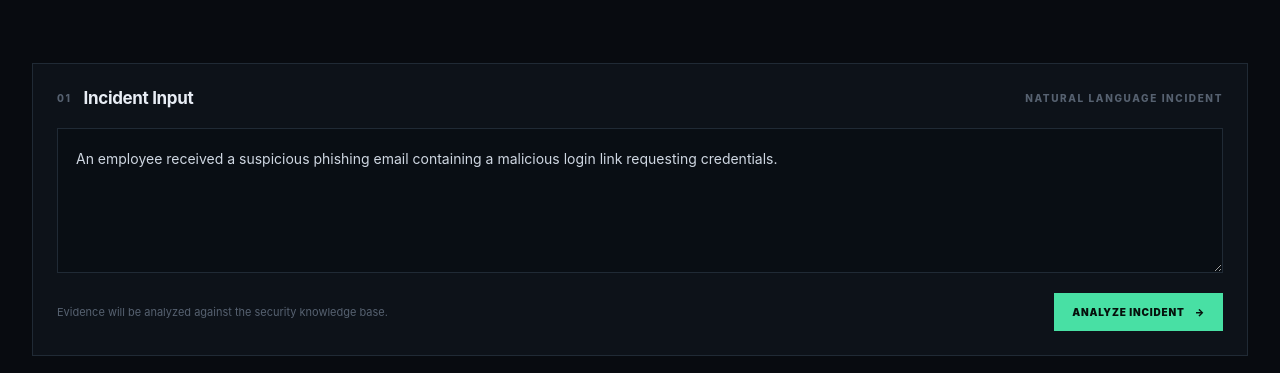
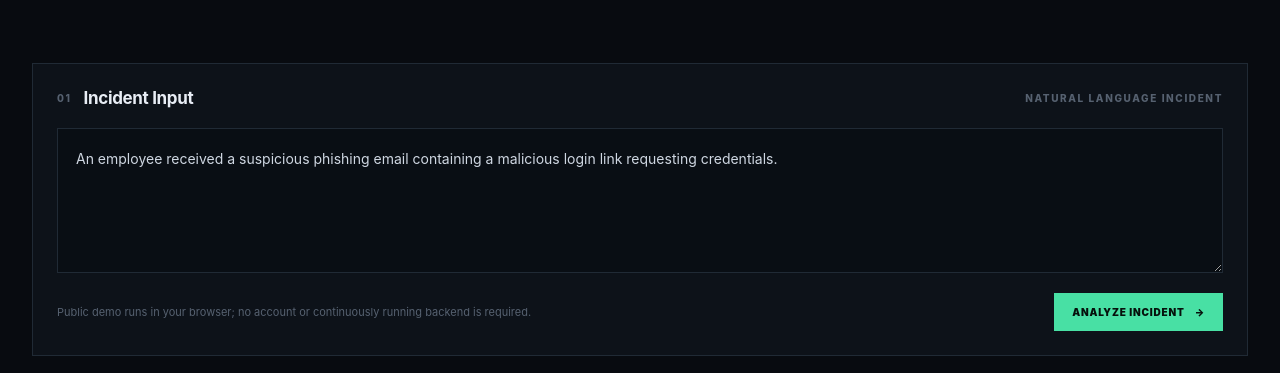
Before and after one commit to Sarma9273/ra-xsoc-security-copilot, a React (Vite) app in the folder frontend/: page / in a window 1280 px wide. Shown: the part 417-790 px from the top of the page. Built offline with nearby package versions, Linux system fonts and the light colour scheme; no server answers.

Commit message:
chore: configure GitHub Pages public runtime

```diff
--- a/frontend/src/components/IncidentInput.tsx
+++ b/frontend/src/components/IncidentInput.tsx
@@ -1,56 +1,8 @@
-interface IncidentInputProps {
-  incident: string;
-  loading: boolean;
-  error: string | null;
-  onChange: (value: string) => void;
-  onAnalyze: () => void;
-}
-
-function IncidentInput({
-  incident,
-  loading,
-  error,
-  onChange,
-  onAnalyze,
-}: IncidentInputProps) {
-  return (
-    <section className="incident-panel">
-      <div className="section-heading">
-        <div>
-          <span className="section-number">01</span>
-          <h2>Incident Input</h2>
-        </div>
-
-        <span className="input-limit">Natural language incident</span>
-      </div>
-
-      <textarea
-        value={incident}
-        onChange={(event) => onChange(event.target.value)}
-        aria-label="Security incident description"
-        placeholder="Describe the security incident..."
-        maxLength={20_000}
-        disabled={loading}
-      />
-
-      <div className="action-row">
-        <span className="input-note">
-          Evidence will be analyzed against the security knowledge base.
-        </span>
-
-        <button type="button" onClick={onAnalyze} disabled={loading}>
-          {loading ? "ANALYZING..." : "ANALYZE INCIDENT"}
-          <span>→</span>
-        </button>
-      </div>
-
-      {error && (
-        <div className="error-message" role="alert">
-          {error}
-        </div>
-      )}
-    </section>
-  );
-}
-
+interface IncidentInputProps { incident:string; loading:boolean; error:string|null; onChange:(value:string)=>void; onAnalyze:()=>void; }
+function IncidentInput({incident,loading,error,onChange,onAnalyze}:IncidentInputProps){
+return <section className="incident-panel">
+<div className="section-heading"><div><span className="section-number">01</span><h2>Incident Input</h2></div><span className="input-limit">Natural language incident</span></div>
+<textarea value={incident} onChange={e=>onChange(e.target.value)} aria-label="Security incident description" placeholder="Describe the security incident..." maxLength={20000} disabled={loading}/>
+<div className="action-row"><span className="input-note">Public demo runs in your browser; no account or continuously running backend is required.</span><button type="button" onClick={onAnalyze} disabled={loading}>{loading?"ANALYZING...":"ANALYZE INCIDENT"}<span>→</span></button></div>
+{error&&<div className="error-message" role="alert">{error}</div>}</section>}
 export default IncidentInput;
```
